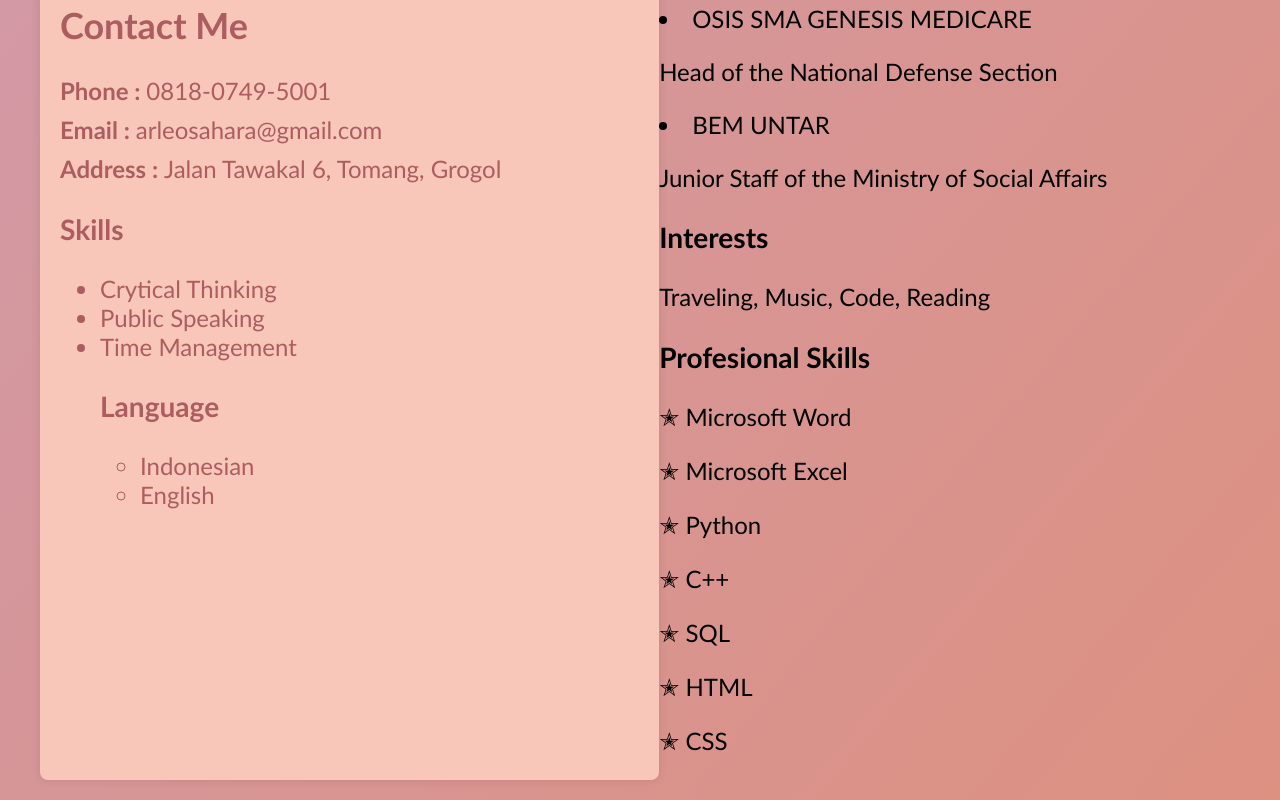
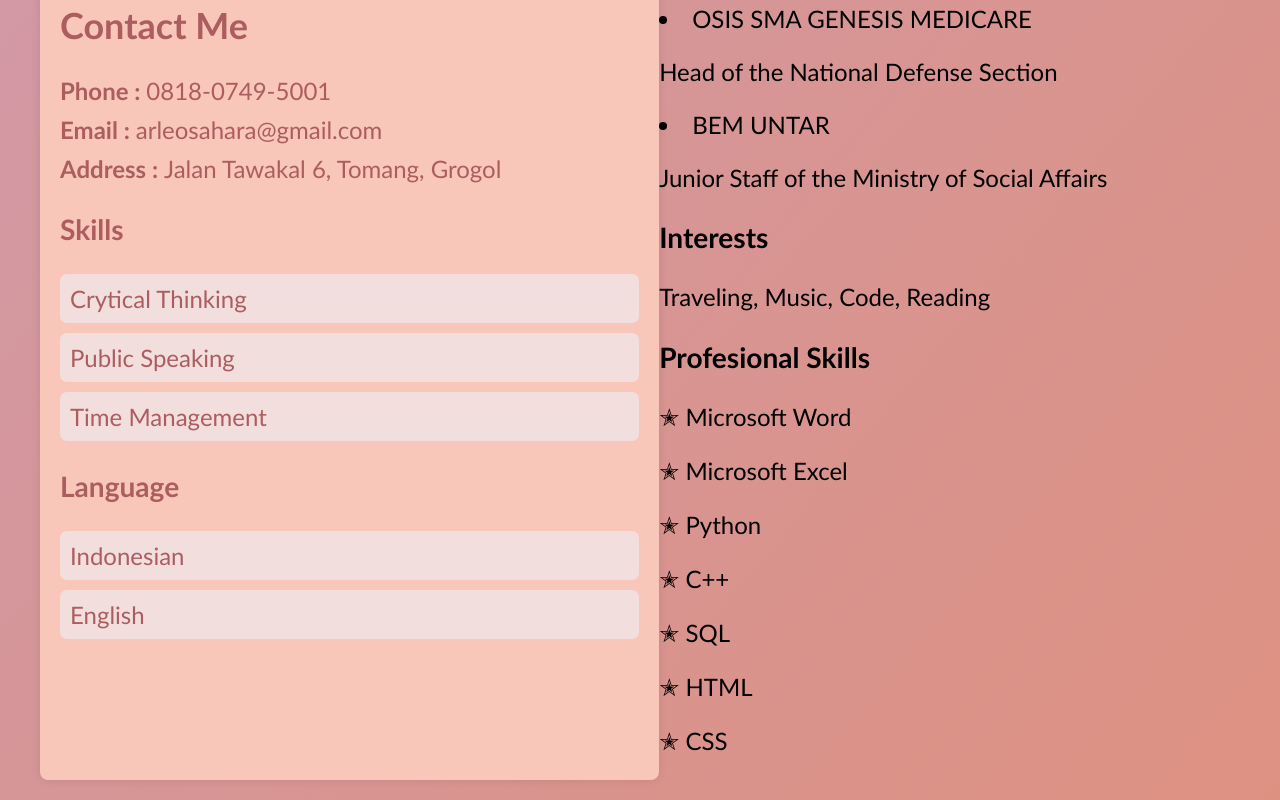
Before and after one commit to fortunecookiees/FortunaArleoSahara_535230144, a plain HTML site: page index.html in a window 1280 px wide. Shown: the part 731-1531 px from the top of the page. Drawn offline with Linux system fonts and the light colour scheme.

Commit message:
updatecss

```diff
--- a/styles.css
+++ b/styles.css
@@ -62,3 +62,20 @@ font-size: 1.8rem;
 .contact-info p {
     margin: 10px 0;
 }
+
+.skills-section h3 {
+    margin-top: 40px
+    font-size: 1.8rem;
+}
+
+.skills-section ul {
+    list-style-type: none;
+    padding: 0;
+}
+
+.skills-section ul li {
+    margin: 10px 0;
+    background-color: #f3dede;
+    padding: 10px;
+    border-radius: 7px;
+}
```
